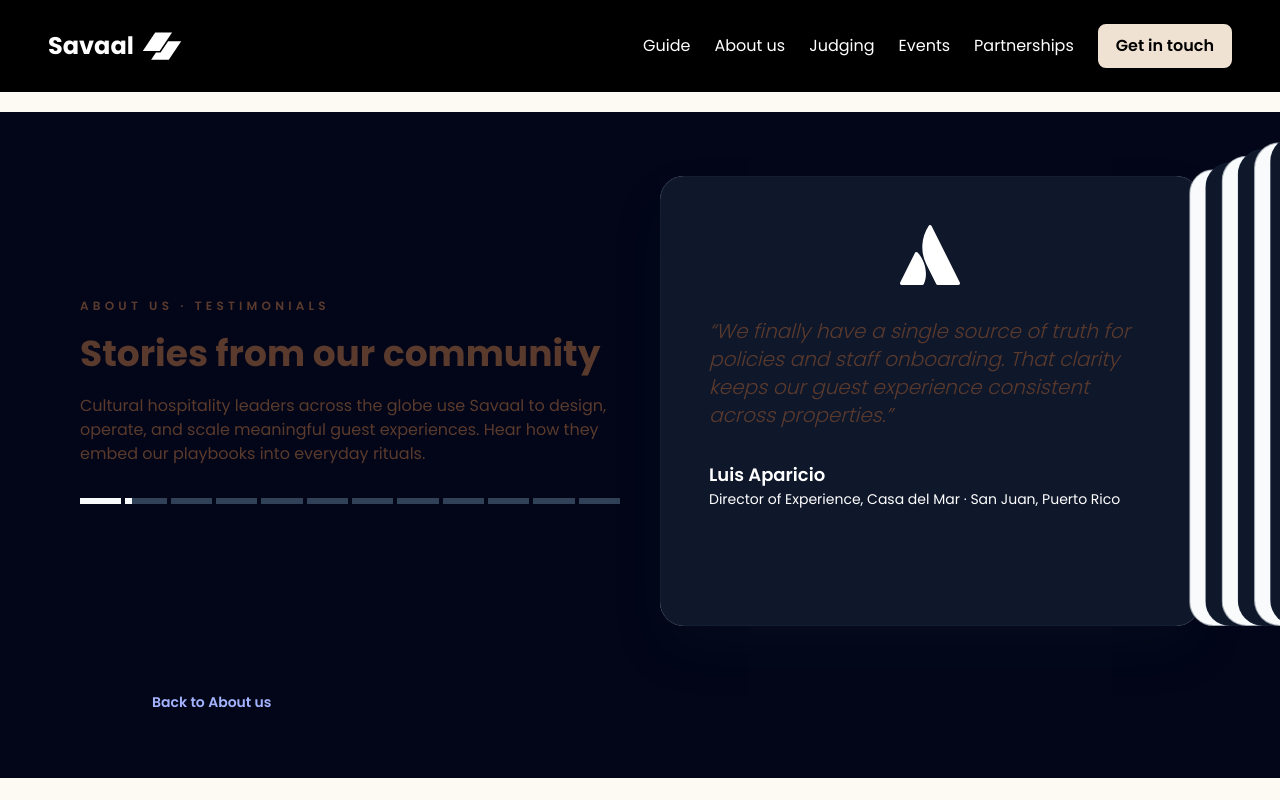
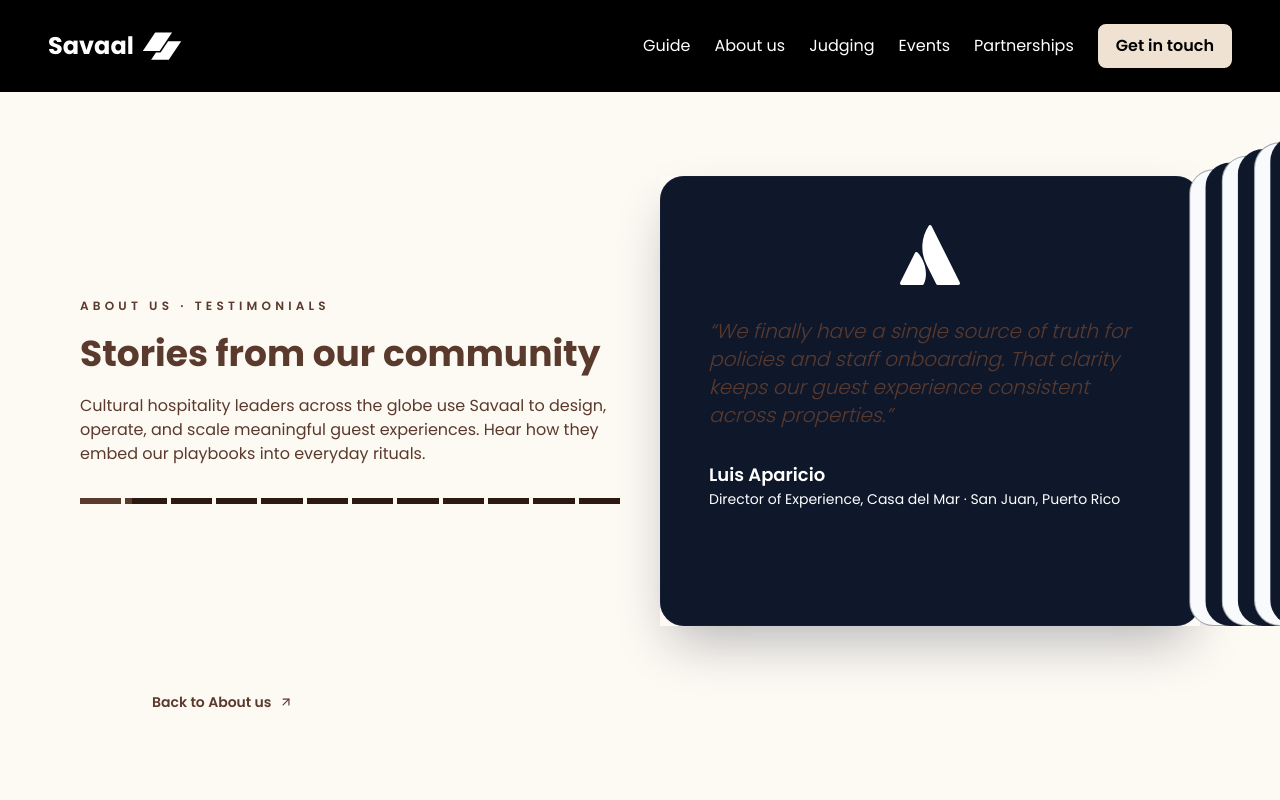
Before and after one commit to LayerSyncAi/savaal, a Next.js app: page /about-us/testimonials in a window 1280 px wide. Shown: the top 800 px of the page. Built offline with nearby package versions, Linux system fonts and the light colour scheme.

Commit message:
Updated testimonials screen

```diff
--- a/app/about-us/blog/page.tsx
+++ b/app/about-us/blog/page.tsx
@@ -1,4 +1,5 @@
 import Link from "next/link";
+import { FiArrowUpRight } from "react-icons/fi";
 
 export default function AboutUsBlogPage() {
 	return (
@@ -17,9 +18,10 @@ export default function AboutUsBlogPage() {
 			</p>
 			<Link
 				href="/about-us"
-        className="inline-flex w-fit items-center text-indigo-600 underline-offset-4 hover:underline"
+				className="inline-flex w-fit items-center gap-2 text-sm font-semibold text-(--primary) transition hover:text-(--foreground)"
 			>
 				Back to About us
+				<FiArrowUpRight />
 			</Link>
 		</section>
 	);
--- a/app/about-us/testimonials/page.tsx
+++ b/app/about-us/testimonials/page.tsx
@@ -1,10 +1,14 @@
-'use client'
+"use client";
 
-import { scrollingTestimonials, type Testimonial } from "@/content/testimonials";
+import {
+	scrollingTestimonials,
+	type Testimonial,
+} from "@/content/testimonials";
 import { motion } from "framer-motion";
 import Link from "next/link";
 import { Dispatch, SetStateAction, useMemo, useState } from "react";
 import { IconType } from "react-icons";
+import { FiArrowUpRight } from "react-icons/fi";
 import {
 	SiAtlassian,
 	SiDribbble,
@@ -16,7 +20,14 @@ import {
 
 export default function AboutUsTestimonialsPage() {
 	const stackedTestimonials = useMemo(() => {
-    const icons = [SiNike, SiAtlassian, SiDribbble, SiGrubhub, SiKaggle, SiSlack];
+		const icons = [
+			SiNike,
+			SiAtlassian,
+			SiDribbble,
+			SiGrubhub,
+			SiKaggle,
+			SiSlack,
+		];
 		const allTestimonials = [
 			...scrollingTestimonials.top,
 			...scrollingTestimonials.middle,
@@ -30,14 +41,15 @@ export default function AboutUsTestimonialsPage() {
 	}, []);
 
 	return (
-    <div className="bg-slate-950 text-slate-50">
+		<div className="bg-(--background) text-slate-50">
 			<StackedCardTestimonials testimonials={stackedTestimonials} />
 			<div className="mx-auto max-w-5xl px-6 pb-16">
 				<Link
 					href="/about-us"
-          className="inline-flex items-center text-sm font-semibold text-indigo-300 underline-offset-4 hover:text-indigo-200 hover:underline"
+					className="inline-flex w-fit items-center gap-2 text-sm font-semibold text-(--primary) transition hover:text-(--foreground)"
 				>
 					Back to About us
+					<FiArrowUpRight />
 				</Link>
 			</div>
 		</div>
@@ -54,11 +66,11 @@ const StackedCardTestimonials = ({
 	return (
 		<section className="mx-auto grid max-w-6xl grid-cols-1 items-center gap-10 px-4 py-16 lg:grid-cols-2">
 			<div className="space-y-5">
-        <p className="text-xs font-semibold uppercase tracking-[0.35em] text-indigo-300">
+				<p className="text-xs font-semibold uppercase tracking-[0.35em]">
 					About us · Testimonials
 				</p>
 				<h1 className="text-4xl font-bold">Stories from our community</h1>
-        <p className="text-base text-slate-300">
+				<p className="text-base ">
 					Cultural hospitality leaders across the globe use Savaal to design,
 					operate, and scale meaningful guest experiences. Hear how they embed
 					our playbooks into everyday rituals.
@@ -95,11 +107,11 @@ const SelectBtns = ({
 					<button
 						key={n}
 						onClick={() => setSelected(n)}
-            className="relative h-1.5 w-full bg-slate-700"
+						className="relative h-1.5 w-full bg-(--foreground)"
 					>
 						{selected === n ? (
 							<motion.span
-                className="absolute inset-y-0 left-0 bg-slate-50"
+								className="absolute inset-y-0 left-0 bg-(--primary)"
 								initial={{
 									width: "0%",
 								}}
@@ -115,7 +127,7 @@ const SelectBtns = ({
 							/>
 						) : (
 							<span
-                className="absolute inset-y-0 left-0 bg-slate-50"
+								className="absolute inset-y-0 left-0 bg-(--primary)"
 								style={{
 									width: selected > n ? "100%" : "0%",
 								}}
```
Lines whose indentation alone changed are shown as unchanged.
